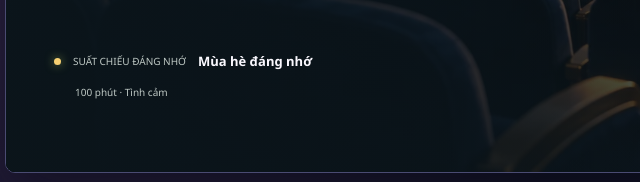
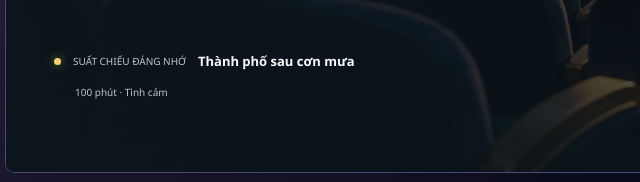
Before and after one commit to dtc245220001-svg/LeeCinema, a website: page public/index.html in a window 1280 px wide. Shown: the part 618-800 px from the top of the page, 31-671 px from the left. Drawn offline with Linux system fonts and the light colour scheme; no server answers.

Commit message:
content: refresh featured movie catalogue

```diff
--- a/public/index.html
+++ b/public/index.html
@@ -5,7 +5,7 @@
 <a class="skip-link" href="#main">Đến nội dung</a>
 <header><a class="brand" href="#home" aria-label="LEE CINEMA trang chủ"><span class="brand-icon">▶</span> LEE <span>CINEMA</span></a><button id="menu-toggle" class="menu-toggle secondary" aria-expanded="false" aria-controls="navigation">☰ Menu</button><nav id="navigation" aria-label="Điều hướng chính"><a href="#home" data-route="home">Trang chủ</a><a href="#movies" data-route="movies">Phim đang chiếu</a><a href="#schedule" data-route="schedule">Lịch chiếu</a><a href="#about" data-route="about">Về Lee Cinema</a><a href="#guide" data-route="guide">Hướng dẫn</a></nav><a class="header-cta" href="#movies">Đặt vé ngay ↗</a></header>
 <main id="main">
-<section data-view="home" id="home" class="hero"><img class="hero-art" src="/posters/hero-cinema.webp" alt="Phòng chiếu điện ảnh sang trọng nhìn ra thành phố lúc hoàng hôn" fetchpriority="high"><div class="hero-shade"></div><div class="hero-content"><div class="eyebrow">MỖI KHUNG HÌNH, MỘT HÀNH TRÌNH</div><h1>Bật đèn lên<br><em>chạm đến cảm xúc.</em></h1><p>Tạm rời phố thị. Chọn một câu chuyện, một chỗ ngồi và khoảnh khắc chỉ dành riêng cho bạn.</p><div class="hero-actions"><a class="button" href="#movies">Khám phá phim ↗</a><a class="button outline" href="#schedule">Xem lịch chiếu</a></div><div class="hero-film"><span class="live-dot"></span><span>SUẤT CHIẾU ĐÁNG NHỚ</span><strong>Mùa hè đáng nhớ</strong><span>100 phút · Tình cảm</span></div></div><div class="hero-number">01 <span>/ LEE CINEMA</span></div></section>
+<section data-view="home" id="home" class="hero"><img class="hero-art" src="/posters/hero-cinema.webp" alt="Phòng chiếu điện ảnh sang trọng nhìn ra thành phố lúc hoàng hôn" fetchpriority="high"><div class="hero-shade"></div><div class="hero-content"><div class="eyebrow">MỖI KHUNG HÌNH, MỘT HÀNH TRÌNH</div><h1>Bật đèn lên<br><em>chạm đến cảm xúc.</em></h1><p>Tạm rời phố thị. Chọn một câu chuyện, một chỗ ngồi và khoảnh khắc chỉ dành riêng cho bạn.</p><div class="hero-actions"><a class="button" href="#movies">Khám phá phim ↗</a><a class="button outline" href="#schedule">Xem lịch chiếu</a></div><div class="hero-film"><span class="live-dot"></span><span>SUẤT CHIẾU ĐÁNG NHỚ</span><strong>Thành phố sau cơn mưa</strong><span>100 phút · Tình cảm</span></div></div><div class="hero-number">01 <span>/ LEE CINEMA</span></div></section>
 <section data-view="home" class="quick-info"><div><strong id="movie-count">—</strong><span>Bộ phim đang chiếu</span></div><div><strong>05</strong><span>Phòng chiếu demo</span></div><div><strong>07</strong><span>Ngày lịch chiếu mẫu</span></div><div><strong>01</strong><span>Chỗ ngồi dành cho bạn</span></div></section>
 <section data-view="catalog" id="movies" class="catalog-section"><div class="section-head"><div><div class="eyebrow">CÂU CHUYỆN BẠN MUỐN XEM</div><h2>Phim đang chiếu<span class="heading-dot">.</span></h2><p>Từ những chuyến phiêu lưu đến những khoảnh khắc chạm cảm xúc.</p></div><a class="text-link" href="#schedule">Lịch chiếu đầy đủ ↗</a></div><div class="catalog-controls"><div id="genre-filters" class="genre-filters" aria-label="Lọc thể loại"></div><label class="search-label"><span>Tìm phim</span><input id="search" type="search" placeholder="Tìm tên bộ phim…" maxlength="100"></label></div><p id="movie-status" role="status" aria-live="polite"></p><div id="movie-list" class="movies"></div></section>
 <section data-view="home" class="experience-banner"><div class="eyebrow">MỘT BUỔI HẸN VỚI MÀN ẢNH RỘNG</div><h2>Chọn phim. Chọn ghế.<br>Phần còn lại là cảm xúc.</h2><p>Đặt vé chỉ trong vài bước, chọn đúng chỗ ngồi bạn yêu thích.</p><a class="button" href="#guide">Cách đặt vé ↗</a><span class="experience-mark" aria-hidden="true">▶</span></section>
```
